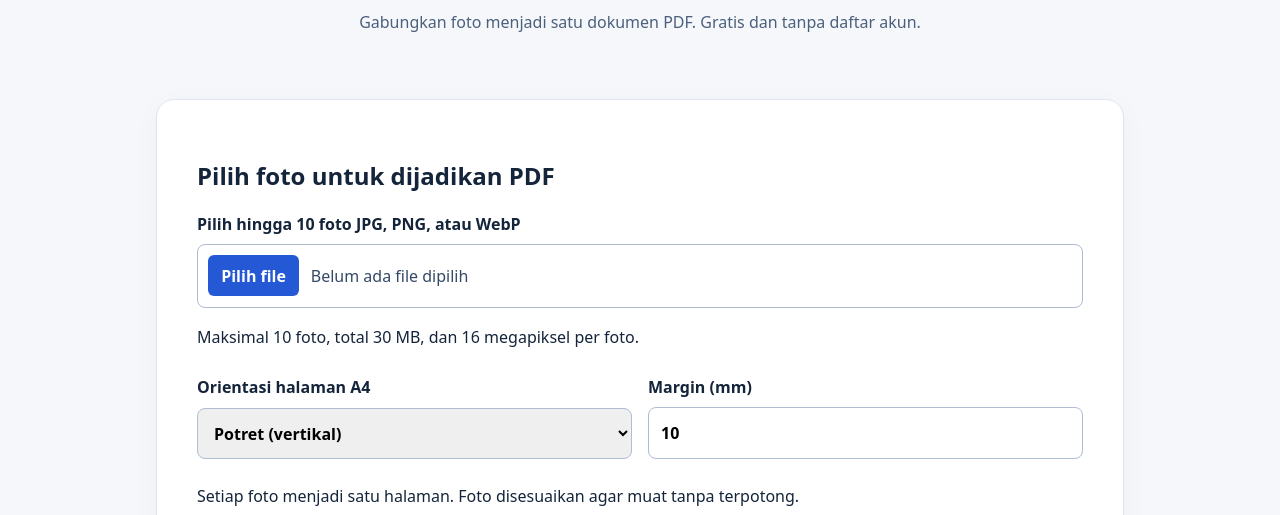
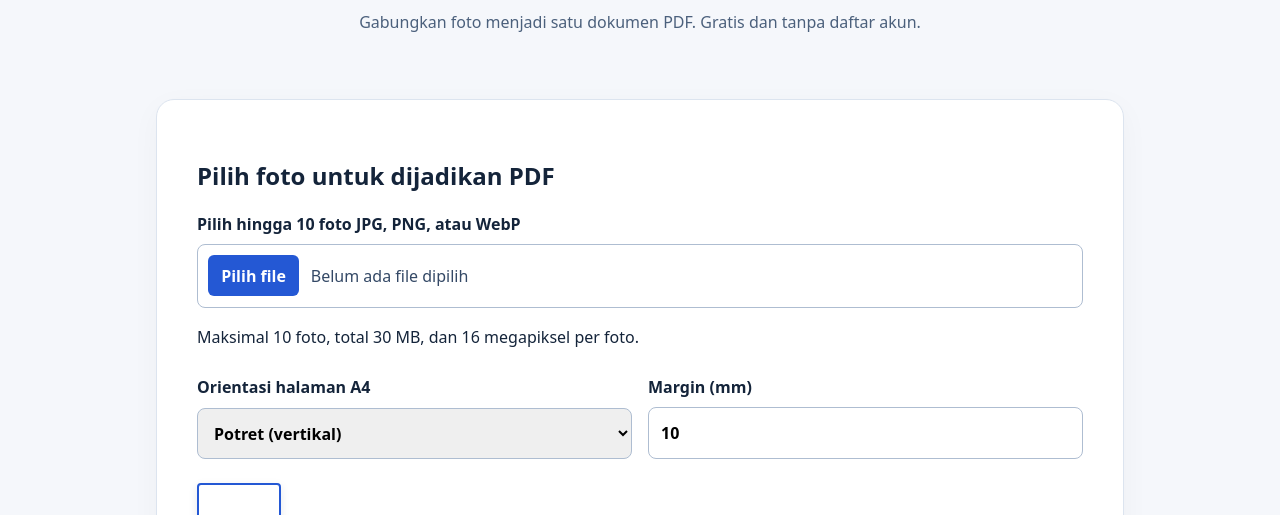
Before and after one commit to hengki18/toolnexa, a plain HTML site: page image-to-pdf/index.html in a window 1280 px wide. Shown: the part 285-800 px from the top of the page. Drawn offline with Linux system fonts and the light colour scheme.

Commit message:
Clarify PDF orientation and invalidate old downloads

```diff
--- a/image-to-pdf/index.html
+++ b/image-to-pdf/index.html
@@ -1,12 +1,12 @@
 <!doctype html>
 <html lang="id"><head><meta charset="utf-8"><meta name="viewport" content="width=device-width, initial-scale=1">
 <title>Ubah Foto ke PDF Online Gratis – JPG, PNG, WebP | ToolNexa</title><meta name="description" content="Gabungkan beberapa foto JPG, PNG atau WebP menjadi satu PDF A4 secara gratis tanpa mengunggah file ke server.">
-<link rel="canonical" href="https://hengki18.github.io/toolnexa/image-to-pdf/"><link rel="stylesheet" href="../style-v2.css"><link rel="stylesheet" href="../file-picker.css"><script src="pdf.js" defer></script></head><body>
+<link rel="canonical" href="https://hengki18.github.io/toolnexa/image-to-pdf/"><link rel="stylesheet" href="../style-v2.css"><link rel="stylesheet" href="../file-picker.css"><script src="pdf.js?v=3" defer></script></head><body>
 <header class="site-header"><a class="brand" href="../">Tool<span>Nexa</span></a><nav aria-label="Navigasi utama"><a href="../#tools">Alat</a><a href="../#about">Tentang</a></nav></header>
 <main><section class="hero"><p class="eyebrow">ALAT PDF GRATIS</p><h1>Ubah Foto ke PDF Online</h1><p>Gabungkan foto menjadi satu dokumen PDF. Gratis dan tanpa daftar akun.</p></section>
 <section class="panel"><h2>Pilih foto untuk dijadikan PDF</h2><label><span>Pilih hingga 10 foto JPG, PNG, atau WebP</span><span class="file-picker"><span class="file-picker-button" aria-hidden="true">Pilih file</span><span id="file-name" class="file-picker-name" aria-hidden="true">Belum ada file dipilih</span><input id="file" type="file" multiple accept="image/jpeg,image/png,image/webp" aria-label="Pilih foto"></span></label>
 <p id="status" role="status" aria-live="polite">Maksimal 10 foto, total 30 MB, dan 16 megapiksel per foto.</p>
 <ol id="files"></ol>
-<form id="pdf-form"><div class="fields"><label>Orientasi halaman A4<select id="orientation" style="width:100%;padding:.75rem;border:1px solid #aebdd1;border-radius:8px;font:inherit"><option value="portrait">Potret (vertikal)</option><option value="landscape">Lanskap (horizontal)</option></select></label><label>Margin (mm)<input id="margin" type="number" min="0" max="40" step="1" value="10" required></label></div><p>Setiap foto menjadi satu halaman. Foto disesuaikan agar muat tanpa terpotong.</p><button id="generate" type="submit" disabled>Buat PDF</button></form>
+<form id="pdf-form"><div class="fields"><label>Orientasi halaman A4<select id="orientation" style="width:100%;padding:.75rem;border:1px solid #aebdd1;border-radius:8px;font:inherit"><option value="portrait">Potret (vertikal)</option><option value="landscape">Lanskap (horizontal)</option></select></label><label>Margin (mm)<input id="margin" type="number" min="0" max="40" step="1" value="10" required></label></div><div style="display:flex;align-items:center;gap:1rem;flex-wrap:wrap;margin:1rem 0"><div id="paper-preview" aria-hidden="true" style="width:84px;height:119px;background:white;border:2px solid #2458d4;border-radius:4px;box-shadow:0 3px 10px #14243a18;display:grid;place-items:center"><span style="color:#2458d4;font-weight:bold">A4</span></div><p id="paper-info" aria-live="polite">A4 Potret · 210 × 297 mm</p></div><p>Orientasi mengubah bentuk kertas, bukan memutar foto. Setiap foto menjadi satu halaman dan disesuaikan agar muat tanpa terpotong.</p><button id="generate" type="submit" disabled>Buat PDF</button></form>
 <output id="result" aria-live="polite">Hasil akan muncul di sini.</output><a id="download" class="cta" hidden style="display:none">Unduh PDF</a></section>
 <section class="about"><h2>Cara mengubah foto ke PDF</h2><ol><li>Pilih satu atau beberapa foto.</li><li>Atur orientasi dan margin halaman.</li><li>Klik Buat PDF, kemudian Unduh PDF.</li></ol><h2>Apakah foto saya dikirim ke server?</h2><p>Tidak. Pembuatan PDF berlangsung di browser. Foto diperkecil bila perlu dan dikodekan sebagai JPEG dengan latar putih. Teks pada foto tidak diubah menjadi teks yang dapat disalin (tanpa OCR).</p><p>Ingin mengecilkan foto terlebih dahulu? Gunakan <a href="../image-compressor/">kompres foto</a>.</p></section></main><footer>ToolNexa · Alat online gratis untuk semua.</footer></body></html>
```
